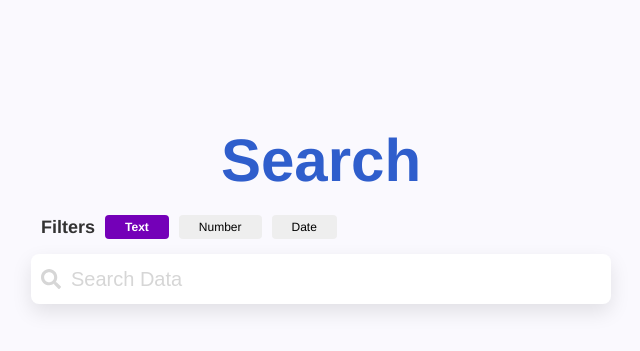
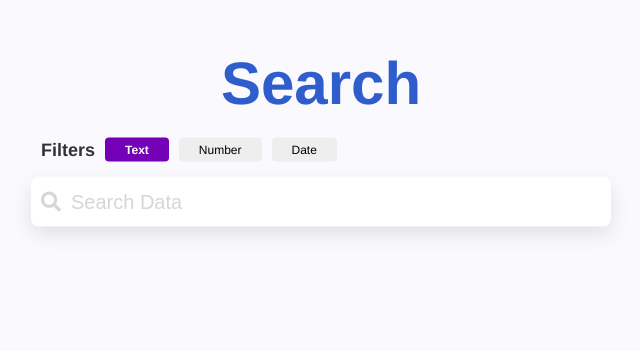
Before and after one commit to jmejia1221/simetrik, a Next.js app: page / in a window 1280 px wide. Shown: the part 175-526 px from the top of the page, without its empty margins (319-959 px from the left). Built offline with nearby package versions, Linux system fonts and the light colour scheme.

Commit message:
Added some styles for mobile and desktop

```diff
--- a/pages/index.module.scss
+++ b/pages/index.module.scss
@@ -9,11 +9,13 @@
     width: 50%;
     position: relative;
     transition: all .5s;
+    transform: translateY(-30%);
 }
 
-@media screen and (max-width: 850px) {
+@media screen and (max-width: 800px) {
     .content {
         width: 90%;
+        transform: translateY(0);
     }
 }
 
```
